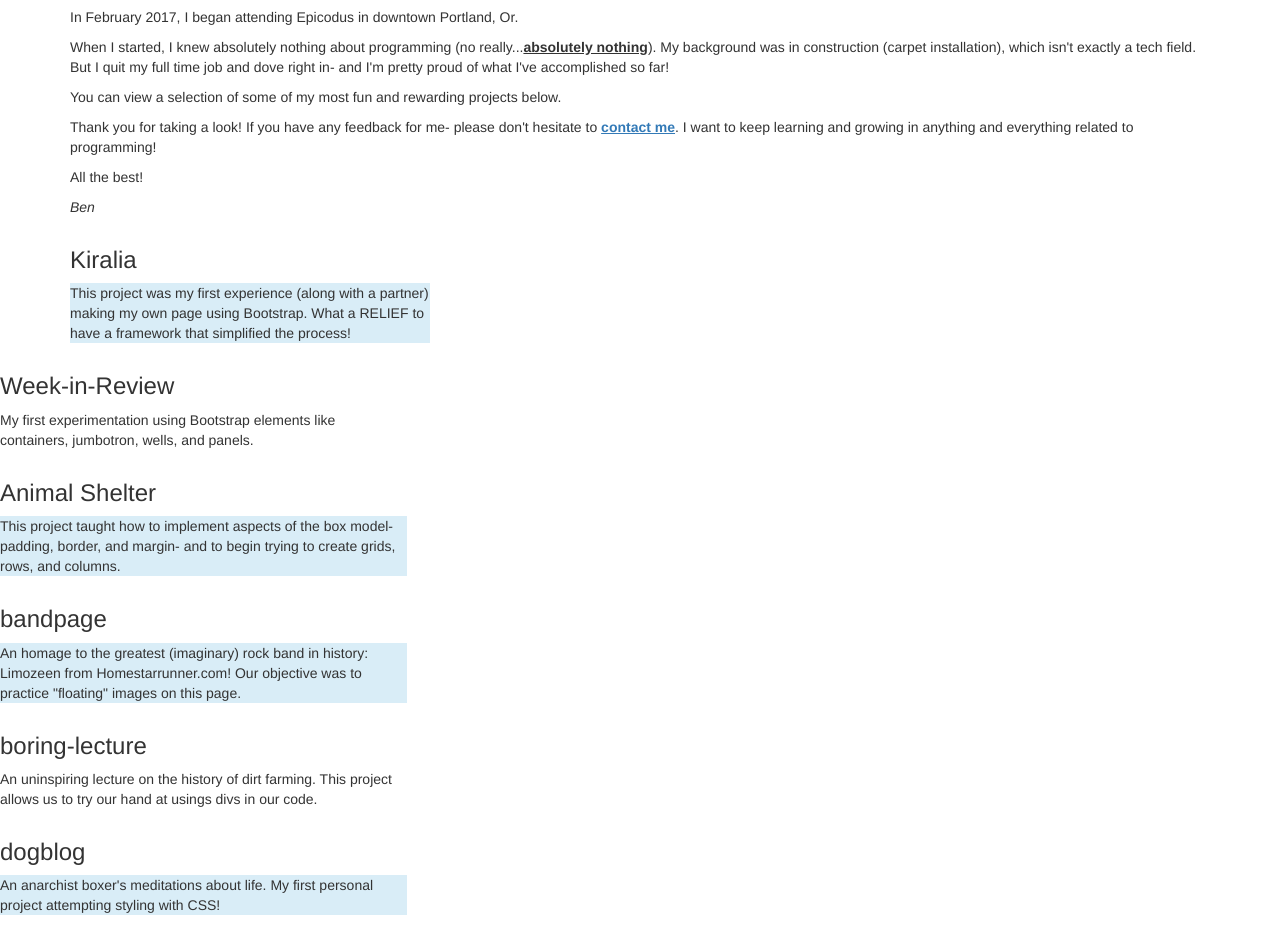
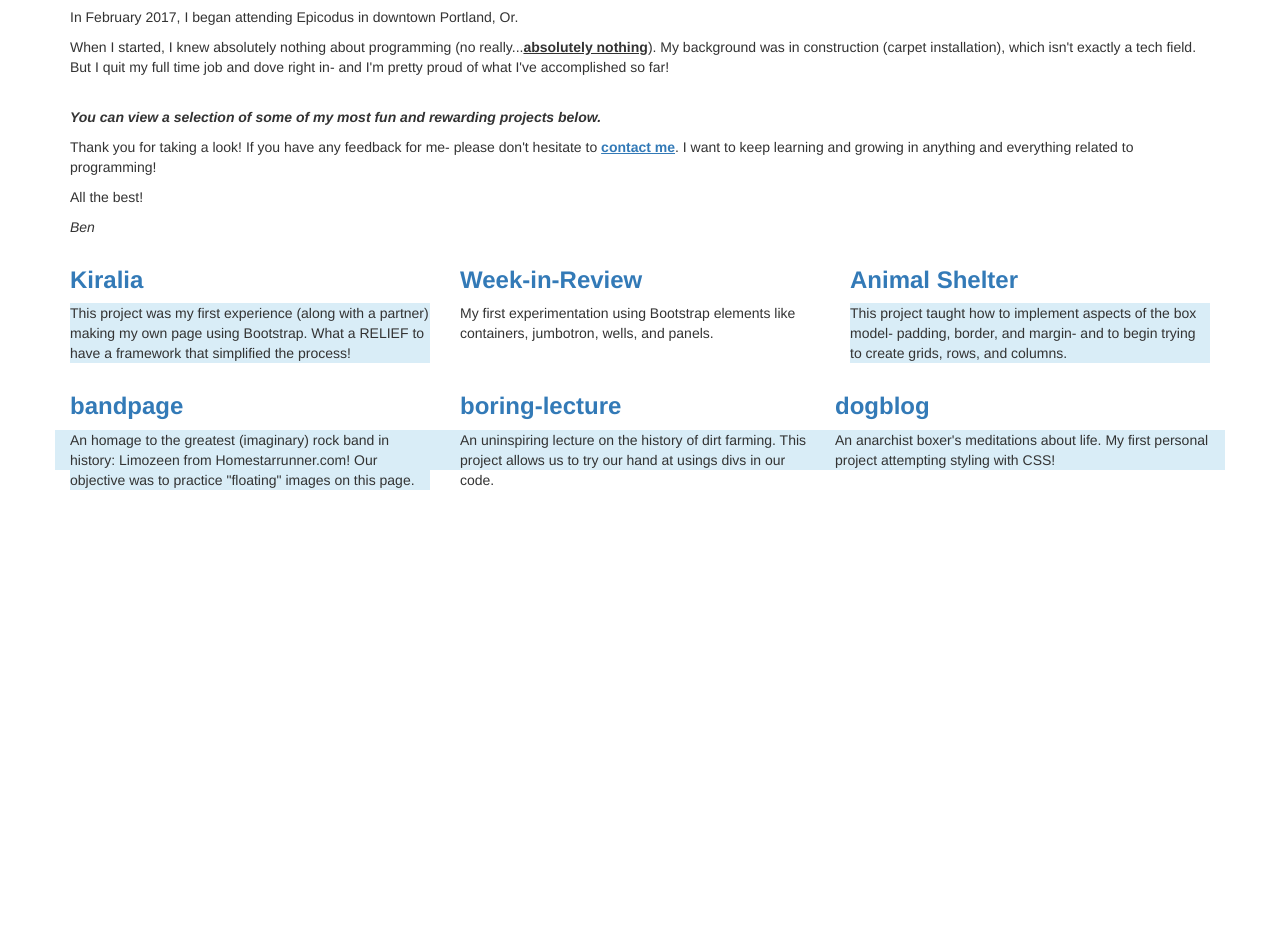
Before and after one commit to BenJammen1986/portfolio, a plain HTML site: page index.html in a window 1280 px wide. Shown: the part 622-1547 px from the top of the page. After the commit the page ends 1122 px from the top, so only its background shows below. Drawn offline with Linux system fonts and the light colour scheme.

Commit message:
clean code: Reformat code for proper nesting. Deleted unnecessary divs.

```diff
--- a/index.html
+++ b/index.html
@@ -27,8 +27,9 @@
       <p>In February 2017, I began attending Epicodus in downtown Portland, Or.
       </p>
       <p>When I started, I knew absolutely nothing about programming (no really...<strong><u>absolutely nothing</strong></u>). My background was in construction (carpet installation), which isn't exactly a tech field. But I quit my full time job and dove right in- and I'm pretty proud of what I've accomplished so far!
+      </p><br>
+      <p><strong><em>You can view a selection of some of my most fun and rewarding projects below.</em></strong><br>
       </p>
-          <p>You can view a selection of some of my most fun and rewarding projects below.</p>
       <p>Thank you for taking a look! If you have any feedback for me- please don't hesitate to <a href="mailto:benschenkenberger@gmail.com"> <strong><u>contact me</u></strong></a>. I want to keep learning and growing in anything and everything related to programming!
       </p>
       <p>All the best!</p>
@@ -37,56 +38,39 @@
     <div class="container">
       <div class="row">
         <div class="col-md-4">
-            <h3>Kiralia</h3>
-              <a href="https://github.com/BenJammen1986/Kiralia" Kiralia></a>
+          <h3><strong><a href="https://github.com/BenJammen1986/Kiralia">Kiralia</a></strong></h3>
           <p class="bg-info pkg">This project was my first experience (along with a partner) making my own page using Bootstrap. What a RELIEF to have a framework that simplified the process!</p>
         </div>
-        </div>
-      </div>
-      <div class="row">
         <div class="col-md-4">
-         <h3>Week-in-Review</h3>
-          <p class="pkg">My first experimentation
-          using Bootstrap elements like containers, jumbotron, wells, and panels.
+          <h3><strong><a href="https://github.com/BenJammen1986/week-in-review">Week-in-Review</a></strong></h3>
+          <p class="pkg">My first experimentation using Bootstrap elements like containers, jumbotron, wells, and panels.
           </p>
         </div>
-      </div>
-      <div class="row">
         <div class="col-md-4">
-         <h3>Animal Shelter</h3>
+          <h3><strong><a href="https://github.com/BenJammen1986/Animal-Shelter">Animal Shelter</a></strong></h3>
           <p class="bg-info pkg">This project taught how to implement aspects of the box model- padding, border, and margin- and to begin trying to create grids, rows, and columns.
           </p>
         </div>
       </div>
+    </div>
+    <div class="container">
       <div class="row">
         <div class="col-md-4">
-         <h3>bandpage</h3>
+          <h3><strong><a href="https://github.com/BenJammen1986/bandpage">bandpage</a></strong></h3>
           <p class="bg-info pkg">An homage to the greatest (imaginary) rock band in history: Limozeen from Homestarrunner.com! Our objective was to practice "floating" images on this page.
           </p>
         </div>
-      </div>
-      <div class="row">
         <div class="col-md-4">
-         <h3>boring-lecture</h3>
+          <h3><strong><a href="https://github.com/BenJammen1986/boring-lecture">boring-lecture</a></strong></h3>
           <p class="pkg">An uninspiring lecture on the history of dirt farming. This project allows us to try our hand at usings divs in our code.
           </p>
         </div>
-      </div>
-      <div class="row">
-       <div class="col-md-4">
-         <h3>dogblog</h3>
-          <p class="bg-info pkg">An anarchist boxer's meditations about life. My first personal project attempting styling with CSS!</p>
+        <div>
+          <h3><strong><a href="https://github.com/BenJammen1986/dogblog" >dogblog</a></strong></h3>
+          <p class="bg-info pkg">An anarchist boxer's meditations about life. My first personal project attempting styling with CSS!
+          </p>
         </div>
       </div>
-
-
-    <a href="https://github.com/BenJammen1986/Kiralia">
-      <a href="https://github.com/BenJammen1986/week-in-review">
-    <a href="https://github.com/BenJammen1986/Animal-Shelter">
-    <a href="https://github.com/BenJammen1986/bandpage">
-    <a href="https://github.com/BenJammen1986/boring-lecture">
-    <a href="https://github.com/BenJammen1986/dogblog" >
-
-
+    </div>
   </body>
 </html>
```
Lines whose indentation alone changed are shown as unchanged.
